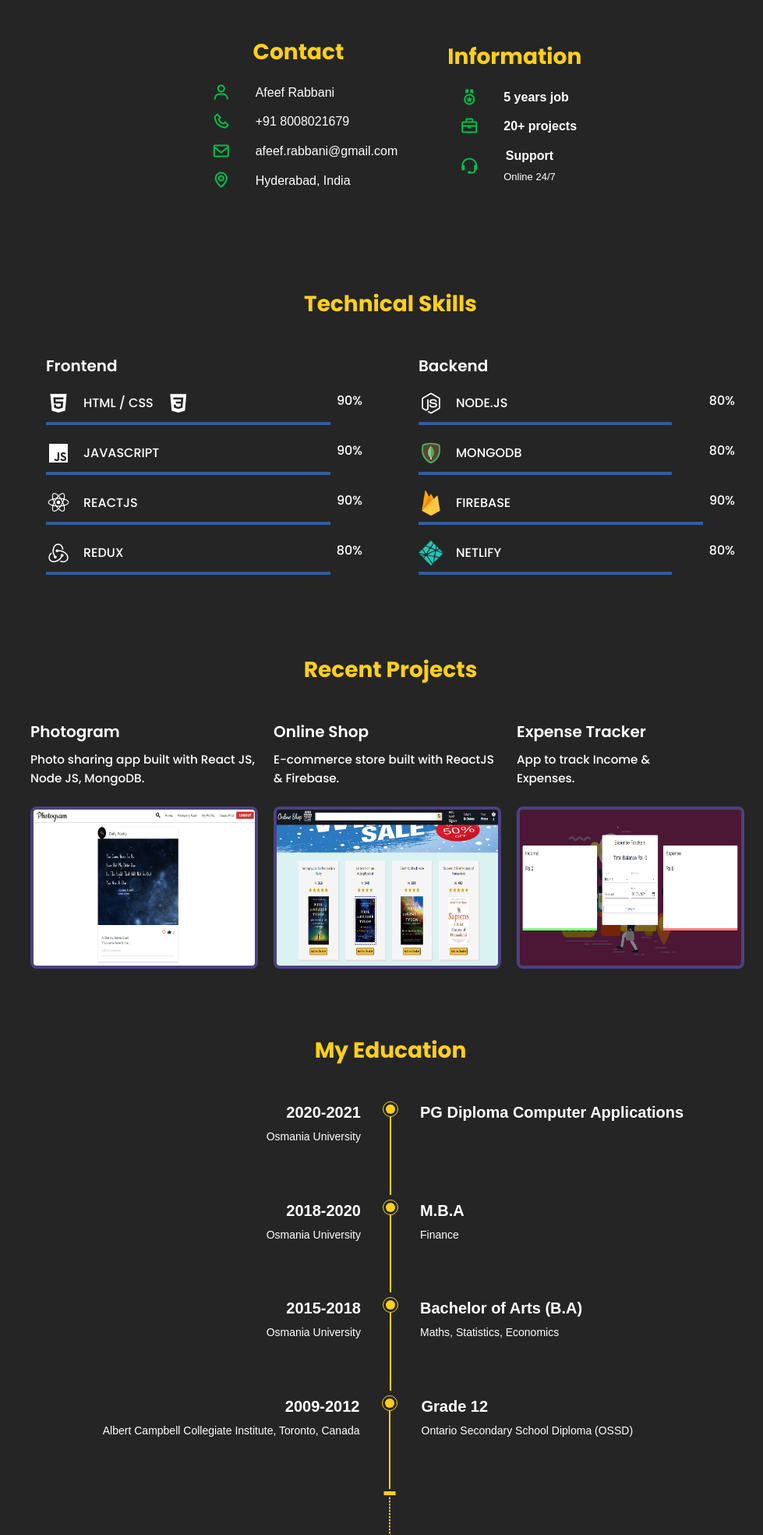
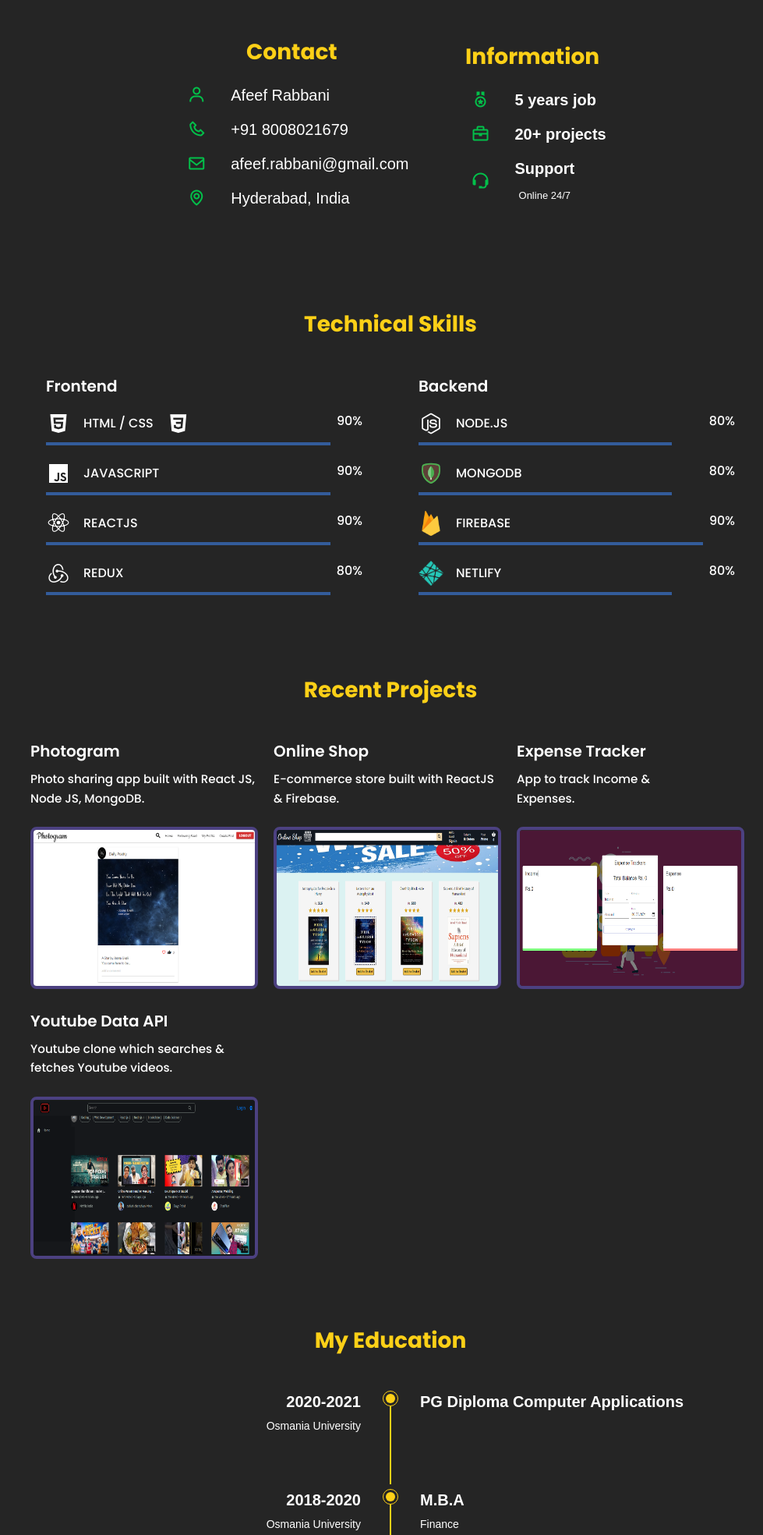
Before and after one commit to Afeefrb/portfolio-website, a website: page dist/index.html in a window 1280 px wide. Shown: the part 832-2800 px from the top of the page at 78% size, without its empty margins (301-1280 px from the left). Drawn offline with nearby package versions, Linux system fonts and the light colour scheme; a web font is replaced by a local one.

Commit message:
portfilio and resume

```diff
--- a/dist/assets/css/styles.css
+++ b/dist/assets/css/styles.css
@@ -1168,6 +1168,16 @@ footer.section {
     padding-right: 1rem;
   }
 
+  .about__information-data{
+    display:flex;
+    color: white;
+    font-family: Arial, Helvetica, sans-serif;
+    font-size: 1.25rem !important;
+    align-items: center;
+    padding-left: 1rem;
+    margin-bottom: 0.75rem;
+  }
+
 
 
   }
--- a/dist/index.html
+++ b/dist/index.html
@@ -65,7 +65,7 @@
                 <div class="home__container bd-grid">
                     <div class="home__data">
                         <div class="home__img">
-                            <img src="./assets/img/afeef-4.png" alt="">
+                            <img src="./assets/img/afeef-7.png" alt="">
                         </div>
 
                         <h1 class="home__title">Afeef Rabbani</h1>
@@ -330,6 +330,35 @@
                 </div>
 
 
+                <div class="works__title__img">
+                    <h3 class="works__maintitle"> Youtube Data API</h3>
+                    <p class="works__subtitle"> Youtube clone which searches & fetches Youtube videos. </p>
+
+
+                    <div class="works__img">
+                            <img src="./assets/img/youtube.PNG" alt="">
+
+                            <div class="works__data">
+                                <a target="_blank" href="https://expenses-tracker-reactjs.netlify.app/" class="works__link"><i class="bx bx-link-alt"></i></a>
+                                <a
+                                  class="works__title"
+                                  href="https://youtube-apiv3.netlify.app/"
+                                  target="_blank">
+                                  www.youtube-api-react.afeef.xyz
+                                </a>
+
+                            </div>
+
+
+                    </div>
+
+
+
+
+
+            </div>
+
+
 
 
             </section>
```
Also changed, not shown: dist/assets/img/afeef-6.png (added), dist/assets/img/afeef-7.png (added), dist/assets/img/afeef-7White.png (added), dist/assets/img/youtube.PNG (added), 1 other file.
